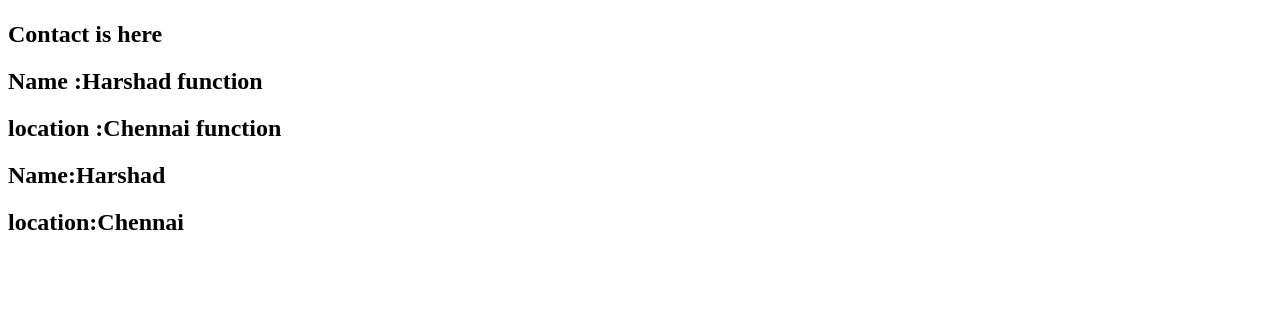
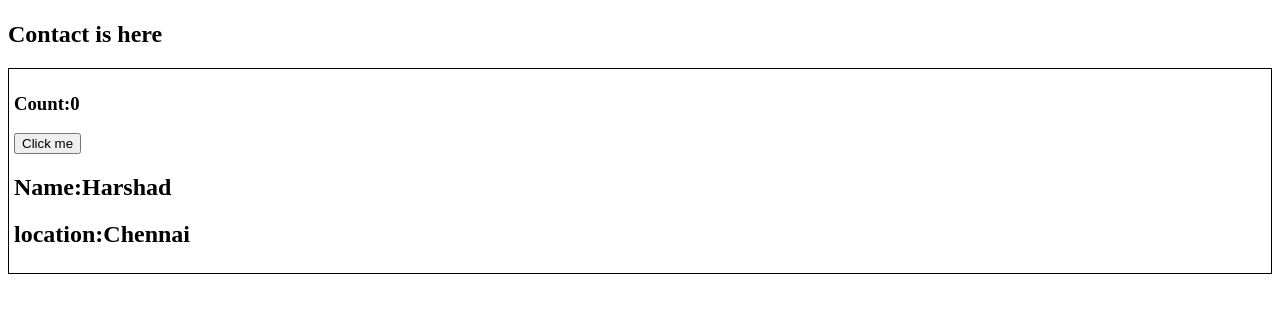
Before and after one commit to harshad-hussain/namaste-react, a React (Vite) app: page /contact in a window 1280 px wide. Shown: the part 223-536 px from the top of the page. Built offline with nearby package versions, Linux system fonts and the light colour scheme.

Commit message:
learned how to use useState hook in class based components and as well as how the useState hook works behind the scenes .

```diff
--- a/index.css
+++ b/index.css
@@ -116,5 +116,10 @@
 
 .top-card{
     margin-left: 300px;
+}
+
+.user-card{
+    border: 1px solid black;
+    padding: 5px;
 
 }
--- a/src/components/Contact.js
+++ b/src/components/Contact.js
@@ -1,12 +1,11 @@
 import UserClass from "./UserClass";
-import User  from "./User";
 
 const Contact = () =>{
     return(
         <div>
       <h1>Contact us page</h1>
        <h2>Contact is here </h2>
-       <User name= {"Harshad function"} location={"Chennai function"}/>
+
        <UserClass name= {"Harshad"} location={"Chennai"}/>
       </div>
     )
--- a/src/components/User.js
+++ b/src/components/User.js
@@ -1,6 +1,14 @@
+import { useState } from "react";
+
 const User = (props) => {
+
+  const[count1,setCount] = useState(0);
     return(
-        <div>
+        <div className="user-card">
+          <h2>Count:{count1}</h2>
+          <button  onClick={()=>{
+             setCount(count1+1);
+          }}> click me </button>
       <h2>Name :{props.name}</h2>
       <h2>location :{props.location}</h2>
       </div>
--- a/src/components/UserClass.js
+++ b/src/components/UserClass.js
@@ -4,12 +4,26 @@ class UserClass extends React.Component{
 
     constructor(props){
         super(props);
+
+        this.state ={
+          count1:0,
+          count2:1,
+        };
     }
+
+
 
     render(){
         const{name,location} = this.props;
+        const{count1,count2} = this.state;
         return(
-            <div>
+            <div className="user-card">
+                <h3>Count:{count1}</h3>
+                <button onClick={()=>{
+                    this.setState({
+                        count1:this.state.count1+1,
+                    })
+                }}>Click me</button>
                 <h2>Name:{name}</h2>
                 <h2>location:{location}</h2>
             </div>
```
